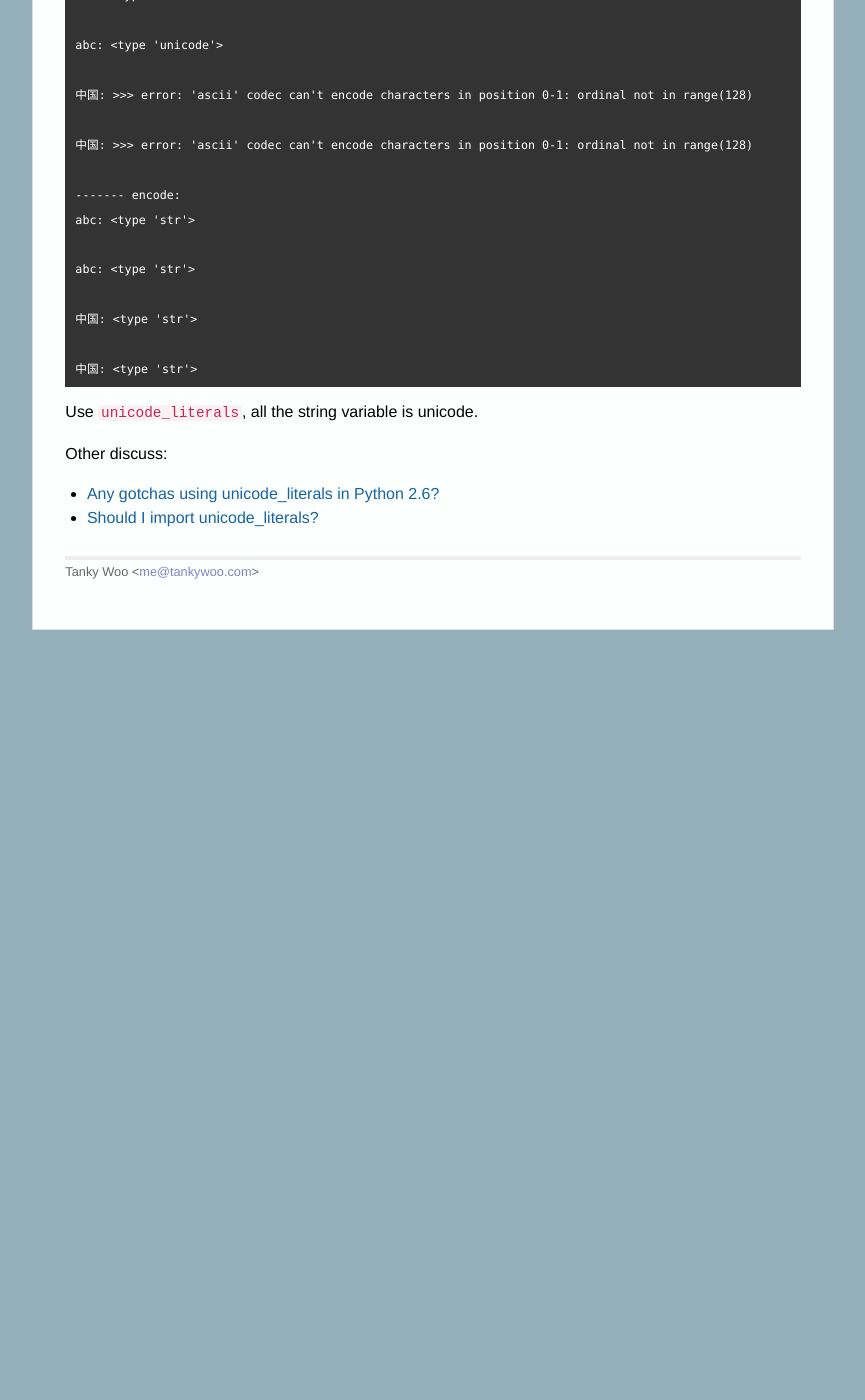
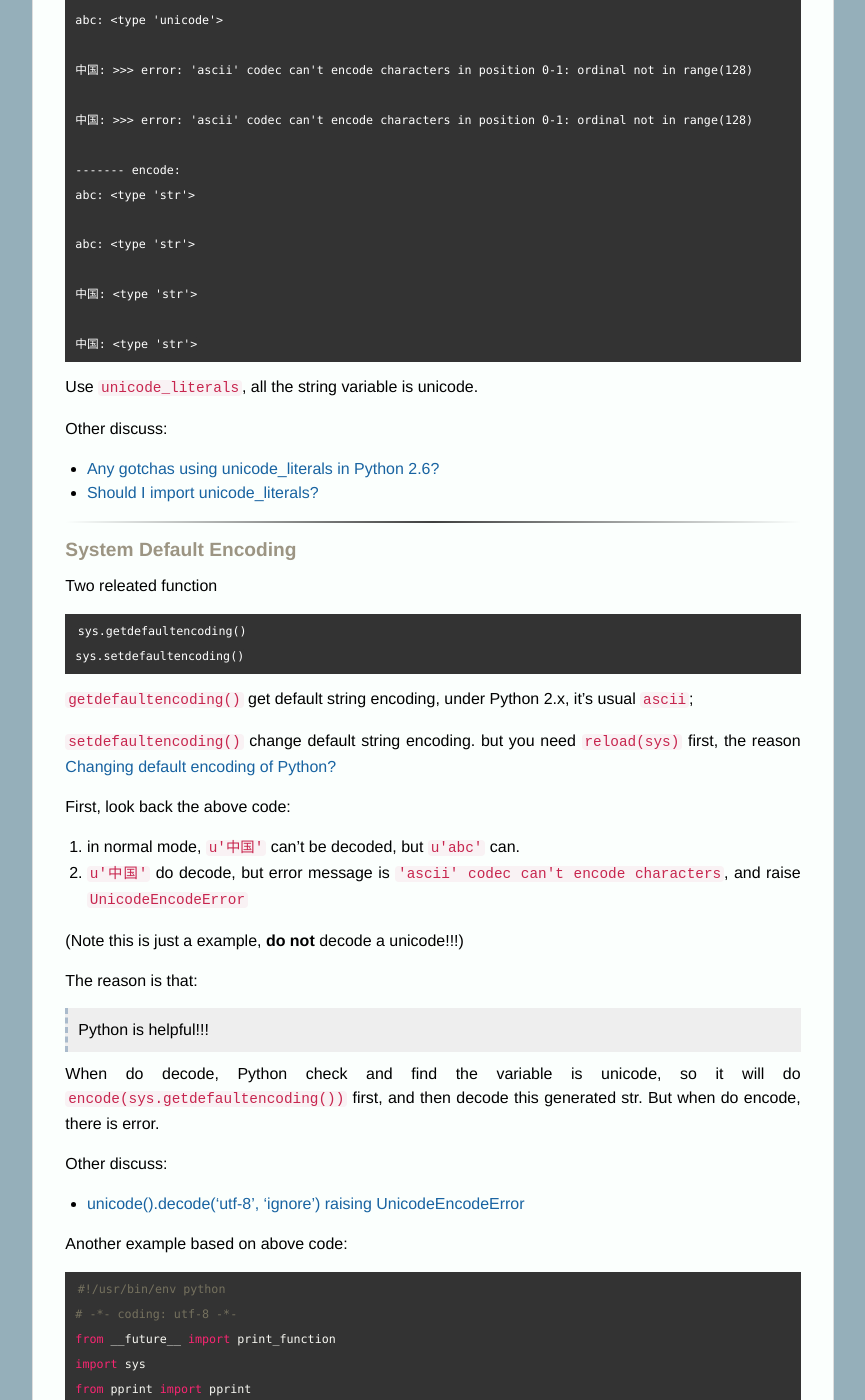
Before and after one commit to Harteyang/harte.top, a Jekyll site: the page built from _posts/2015-01-21-python-encoding.markdown, in a window 1280 px wide and 1400 px high, scrolled down 3733 px. Shown: the whole window, without its empty margins (207-1072 px from the left). Built offline with Jekyll 4.4.1, drawn with Linux system fonts in a browser that asks for light colours; Markdown is read by kramdown in place of the engine named in the settings; comment, search, counter and statistics services are not loaded; before the commit the page ends 4363 px from its top, so only the background shows below that; some of the changed text lies outside the part shown.

Commit message:
update post

````diff
--- a/_posts/2015-01-21-python-encoding.markdown
+++ b/_posts/2015-01-21-python-encoding.markdown
@@ -61,17 +61,19 @@ First use `iconv` to convert the source file encoding to gb2312:
 
 The source code:
 
-	#!/usr/bin/env python
-	# -*- coding: gb2312 -*-
+```python
+#!/usr/bin/env python
+# -*- coding: gb2312 -*-
 
-	import chardet
-	from pprint import pprint
-	s = '中国'
+import chardet
+from pprint import pprint
+s = '中国'
 
-	pprint(s)
-	print chardet.detect(s)
+pprint(s)
+print chardet.detect(s)
 
-	pprint(s.decode('gb2312'))
+pprint(s.decode('gb2312'))
+```
 
 Output:
 
@@ -88,7 +90,7 @@ Output:
 
 The default string type is `str` in Python 2.x, after `from __future__ import unicode_literals`, the string type is unicode.
 
-First, the common mode without `unicode_literals`:
+First, the normal mode without `unicode_literals`:
 
 ```python
 #!/usr/bin/env python
@@ -136,7 +138,6 @@ Output:
 
 	------- decode:
 	abc: <type 'unicode'>
-
 
 	abc: <type 'unicode'>
 
@@ -188,3 +189,138 @@ Other discuss:
 
 * [Any gotchas using unicode_literals in Python 2.6?](http://stackoverflow.com/questions/809796/any-gotchas-using-u    nicode-literals-in-python-2-6)
 * [Should I import unicode_literals?](http://python-future.org/unicode_literals.html)
+
+---
+
+
+## System Default Encoding ##
+
+Two releated function
+
+
+	sys.getdefaultencoding()
+	sys.setdefaultencoding()
+
+`getdefaultencoding()` get default string encoding, under Python 2.x, it's usual `ascii`;
+
+`setdefaultencoding()` change default string encoding. but you need `reload(sys)` first, the reason [Changing default encoding of Python?](http://stackoverflow.com/questions/2276200/changing-default-encoding-of-python)
+
+
+First, look back the above code:
+
+1. in normal mode, `u'中国'` can't be decoded, but `u'abc'` can.
+2. `u'中国'` do decode, but error message is `'ascii' codec can't encode characters`, and raise `UnicodeEncodeError`
+
+(Note this is just a example, **do not** decode a unicode!!!)
+
+The reason is that:
+
+> Python is helpful!!!
+
+When do decode, Python check and find the variable is unicode, so it will do `encode(sys.getdefaultencoding())` first, and then decode this generated str. But when do encode, there is error.
+
+Other discuss:
+
+* [unicode().decode('utf-8', 'ignore') raising UnicodeEncodeError](http://stackoverflow.com/questions/5096776/unico    de-decodeutf-8-ignore-raising-unicodeencodeerror)
+
+
+Another example based on above code:
+
+```python
+#!/usr/bin/env python
+# -*- coding: utf-8 -*-
+from __future__ import print_function
+import sys
+from pprint import pprint
+
+print(sys.getdefaultencoding())
+reload(sys)
+sys.setdefaultencoding('utf-8')
+print(sys.getdefaultencoding())
+print('\n-------\n')
+
+s = ['abc', u'abc', '中国', u'中国']
+
+for i in s:
+    print(i, end=': ')
+    pprint(type(i))
+    print('')
+
+print('------- decode:')
+
+for i in s:
+    try:
+        print(i, end=': ')
+        pprint(type(i.decode('utf-8')))
+    except Exception as e:
+        print(">>> error: " + str(e))
+    finally:
+        print('')
+
+print('------- encode:')
+
+
+for i in s:
+    try:
+        print(i, end=': ')
+        pprint(type(i.encode('utf-8')))
+    except Exception as e:
+        print(">>> error: " + str(e))
+    finally:
+        print('')
+```
+
+Output:
+
+	$ python defaultencoding.py
+	ascii
+	utf-8
+
+	-------
+
+	abc: <type 'str'>
+
+	abc: <type 'unicode'>
+
+	中国: <type 'str'>
+
+	中国: <type 'unicode'>
+
+	------- decode:
+	abc: <type 'unicode'>
+
+
+	abc: <type 'unicode'>
+
+	中国: <type 'unicode'>
+
+	中国: <type 'unicode'>
+
+	------- encode:
+	abc: <type 'str'>
+
+	abc: <type 'str'>
+
+	中国: <type 'str'>
+
+	中国: <type 'str'>
+
+As see output, the default string encoding is ascii, if change to `utf-8`, there is no error.
+
+
+---
+
+## Other References ##
+
+* [Python Howto - unicode](https://docs.python.org/2/howto/unicode.html)
+* [Pragmatic Unicode](http://nedbatchelder.com/text/unipain/unipain.html) Excellent doc, multiple pages
+* [Pragmatic Unicode](http://nedbatchelder.com/text/unipain.html) single page
+* [Python Wiki - Default Encoding](https://wiki.python.org/moin/DefaultEncoding)
+* [Correctly using unicode in python2](https://fedorahosted.org/releases/k/i/kitchen/docs/unicode-frustrations.html)
+* [Unicode in Python, and how to prevent it](http://washort.twistedmatrix.com/2010/11/unicode-in-python-and-how-to-prevent-it.html)
+* [The problem I asked in Stackoverflow](http://stackoverflow.com/questions/28062518/python-decode-in-unicode-variable-with-non-ascii-character-or-without/)
+* [字符编码笔记：ASCII，Unicode和UTF-8](http://www.ruanyifeng.com/blog/2007/10/ascii_unicode_and_utf-8.html)
+* [怎么在Python里使用UTF-8编码](http://liguangming.com/how-to-use-utf-8-with-python)
+* [Python字符编码详解](http://www.cnblogs.com/huxi/articles/1897271.html)
+* [Python中的字符串编码（Encode）与解码（Decode）](http://zhangxc.com/2014/10/python-encode-decode)
+* [PYTHON-进阶-编码处理小结](http://wklken.me/posts/2013/08/31/python-extra-coding-intro.html)
````
